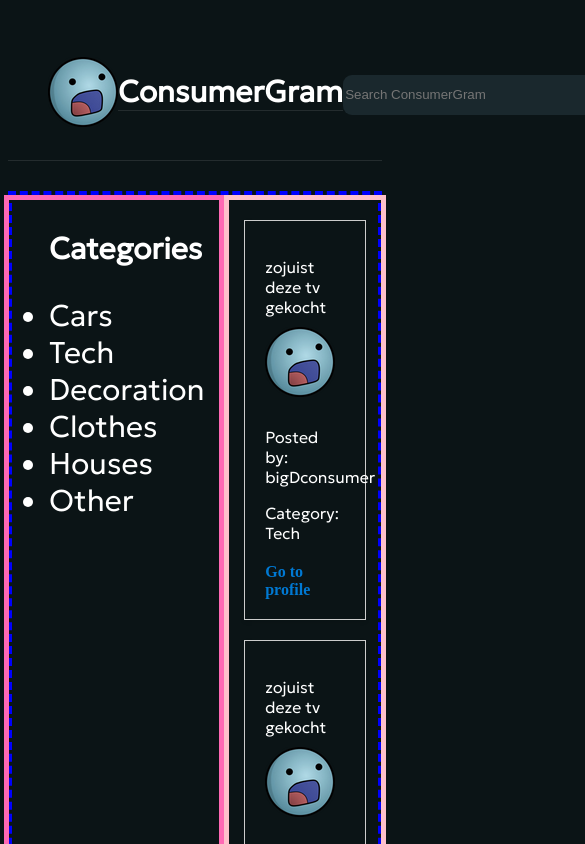
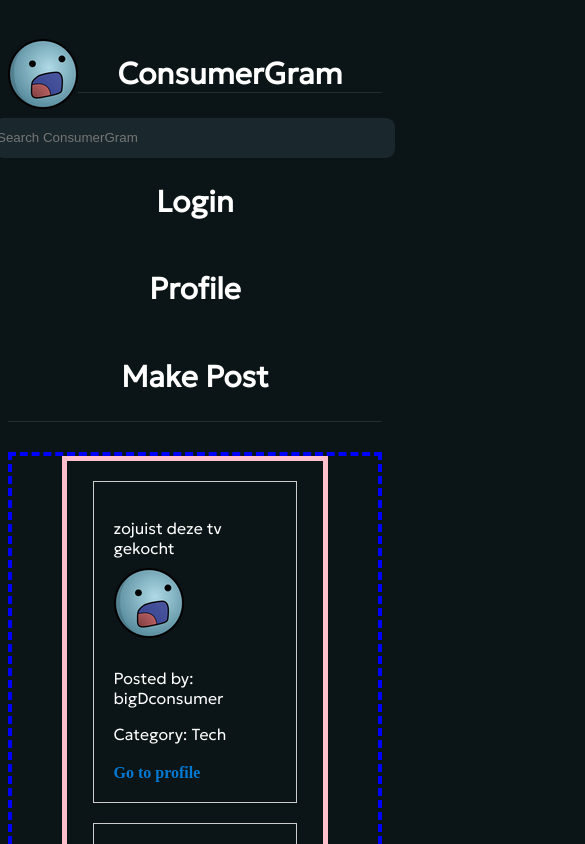
Before and after one commit to rayzathegrave/ConsumerGram, a React (Vite) app: page / in a window 390 px wide. Shown: the top 844 px of the page, 585 px wide, since content can reach past the window. Built offline with nearby package versions, Linux system fonts and the light colour scheme.

Commit message:
meer mobile querys toegevoegd, nu aan de slag met lo9gin

```diff
--- a/src/components/categories/Categories.css
+++ b/src/components/categories/Categories.css
@@ -11,3 +11,9 @@
     border-right: #242C2E solid 1px;
     border: 5px solid hotpink;
 }
+
+@media screen and (max-width: 600px) {
+    .catlist {
+        display: none;
+    }
+}
--- a/src/components/navigation/Nav.css
+++ b/src/components/navigation/Nav.css
@@ -27,7 +27,6 @@
     border-bottom: #242C2E solid 1px;
     /*border: 5px solid red;*/
 }
-
 
 
 .searchbar {
@@ -74,48 +73,60 @@
     /*border: 3px solid white;*/
 }
 
-/*@media screen and (max-width: 600px) {*/
-/*    nav ul {*/
-/*        display: none;*/
-/*        flex-direction: column;*/
-/*        padding: 0;*/
-/*    }*/
+@media screen and (max-width: 600px) {
+    nav ul {
+        /*display: none;*/
+        flex-direction: column;
+        padding: 0;
+    }
 
-/*    nav li {*/
-/*        width: 100%;*/
-/*        text-align: center;*/
-/*    }*/
+    nav li {
+        width: 100%;
+        text-align: center;
 
-/*    .dropdown {*/
-/*        display: flex;*/
-/*        justify-content: center;*/
-/*        align-items: center;*/
-/*        background-color: #242C2E;*/
-/*        padding: 10px;*/
-/*        position: fixed;*/
-/*        top: 0;*/
-/*        width: 100%;*/
-/*        z-index: 9999; !* Ensure it's above other content *!*/
-/*    }*/
+    }
 
-/*    .dropdown-content {*/
-/*        display: none;*/
-/*        text-align: center;*/
-/*        background-color: #242C2E;*/
-/*        width: 100%;*/
-/*    }*/
+    .searchbar {
+        width: 400px;
+        display: flex;
+        /*justify-content: center;*/
+    }
 
-/*    .dropdown:hover .dropdown-content {*/
-/*        display: block;*/
-/*    }*/
+    .search {
+        display: flex;
+        justify-content: center;
+    }
 
-/*    .dropdown-content a {*/
-/*        display: block;*/
-/*        padding: 10px;*/
-/*        color: white;*/
-/*        text-decoration: none;*/
-/*    }*/
-/*}*/
+    .dropdown {
+        display: flex;
+        justify-content: center;
+        align-items: center;
+        background-color: #242C2E;
+        padding: 10px;
+        position: fixed;
+        top: 0;
+        width: 100%;
+        z-index: 9999; /* Ensure it's above other content */
+    }
+
+    .dropdown-content {
+        display: none;
+        text-align: center;
+        background-color: #242C2E;
+        width: 100%;
+    }
+
+    .dropdown:hover .dropdown-content {
+        display: block;
+    }
+
+    .dropdown-content a {
+        display: block;
+        padding: 10px;
+        color: white;
+        text-decoration: none;
+    }
+}
 
 /*@media screen and (max-width: 600px) {*/
 /*    nav ul {*/
@@ -176,8 +187,6 @@
 /*}*/
 
 
-
-
 /*.default-link {*/
 /*    border-bottom: 1px solid transparent;*/
 /*}*/
--- a/src/pages/login/Login.jsx
+++ b/src/pages/login/Login.jsx
@@ -23,7 +23,7 @@
                 </li>
                 </ul>
         </div>
-        <form action="#" method="POST" className="signupForm" name="signupform">
+        <form   action="#" method="POST" className="signupForm" name="signupform">
             <h2>Sign Up</h2>
             <ul className="noBullet">
                     <li>
```
Also changed, not shown: 1 other file (tests, documents, lock files or other folders).
